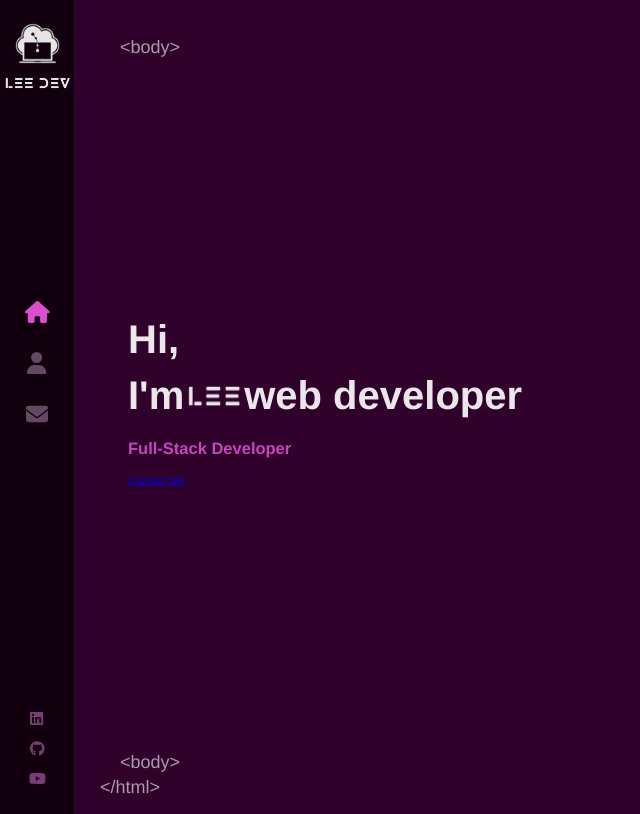
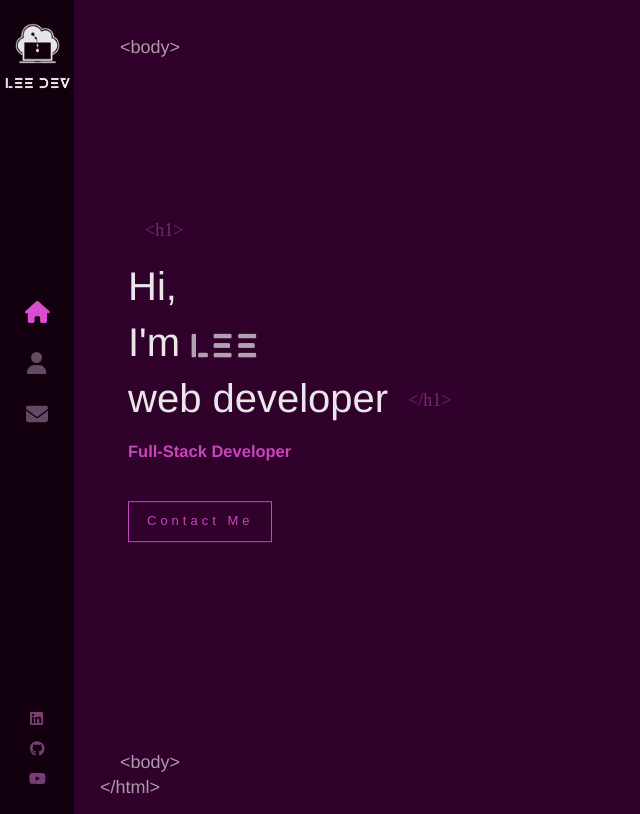
Before and after one commit to LeeDek/Leez, a React (Create React App) app in the folder lees-portfolio/: page / in a window 1280 px wide. Shown: the whole page, without its empty margins (0-640 px from the left). Built offline with nearby package versions, Linux system fonts and the light colour scheme.

Commit message:
animations

```diff
--- a/lees-portfolio/src/components/Home/index.js
+++ b/lees-portfolio/src/components/Home/index.js
@@ -2,6 +2,7 @@ import React from 'react'
 import leeLogo from '../../assets/images/Lee_logo.png'
 import { Link } from 'react-router-dom'
 import './index.scss'
+import '../Layout/index.scss'
 
 const Home = () => {
   return (
@@ -12,6 +13,7 @@ const Home = () => {
           <br />
           I'm
           <img src={leeLogo} alt="developer" />
+          <br />
           web developer
         </h1>
         <h2>Full-Stack Developer</h2>
--- a/lees-portfolio/src/components/Home/index.scss
+++ b/lees-portfolio/src/components/Home/index.scss
@@ -6,6 +6,10 @@
         transform: translateY(-50%);
         width: 40%;
         max-width: 90%;
+
+        @media (max-width: 770px) {
+            left: 25%;
+        }
     }
 
     h1 {
@@ -13,10 +17,78 @@
         font-size: 40px;
         margin: 0;
         font: 'Coolvetica';
+        font-weight: 400;
+
+        @media (max-width: 770px) {
+            font-size: 22px;
+        }
+
+        &::before {
+            position: absolute;
+            content: '<h1>';
+            font-family: 'La Belle Aurore', cursive;
+            font-size: 18px;
+            color: #d84ecd;
+            margin-top: -40px;
+            left: 17px;
+            opacity: 0.5;
+        }
+
+        &::after {
+            content: '</h1>';
+            font-family: 'La Belle Aurore', cursive;
+            font-size: 18px;
+            color: #d84ecd;
+            margin-top: 18px;
+            margin-left: 20px;
+            opacity: 0.5;
+            position: absolute;
+            animation: fadeIn 1s 1.7s backwards;
+        }
 
         img {
-            width: 60px;
+            width: 77px;
+            margin: -6px 5px;
+            height: auto;
+            opacity: 0.7;
+            animation: fadeIn 1s linear both;
+            animation-delay: 1.4s;
 
+            @media (max-width: 770px) {
+                width: 47px;
+                margin: -4px 5px;
+            }
+        }
+
+        h2 {
+            color: white;
+            margin-top: 20px;
+            font-weight: 400;
+            font-size: 11px;
+            font-family: sans-serif;
+            letter-spacing: 3px;
+            animation: fadeIn 1s 1.8s backwards;
         }
     }
+
+    .flat-button {
+        color: #d84ecd;
+        font-size: 13px;
+        font-weight: 400;
+        letter-spacing: 4px;
+        font-family: sans-serif;
+        text-decoration: none;
+        padding: 10px 18px;
+        border: 1px solid #d84ecd;
+        margin-top: 25px;
+        float: left;
+        animation: fadeIn 1s 1.9s backwards;
+        white-space: nowrap;
+
+        &:hover {
+            background: #d84ecd;
+            color: white;
+        }
+
+    }
 }
```
Also changed, not shown: lees-portfolio/src/components/AnimatedLetters/index.js (added, +17 -0 lines), lees-portfolio/src/components/AnimatedLetters/index.scss (added).
